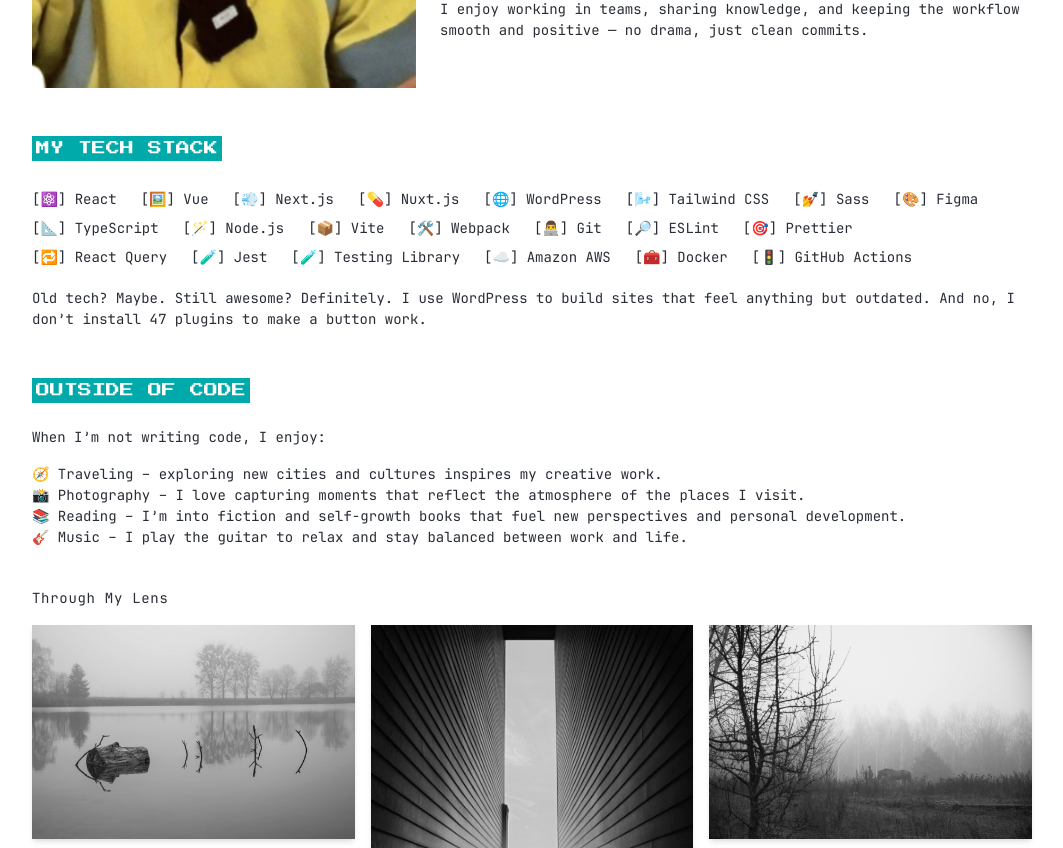
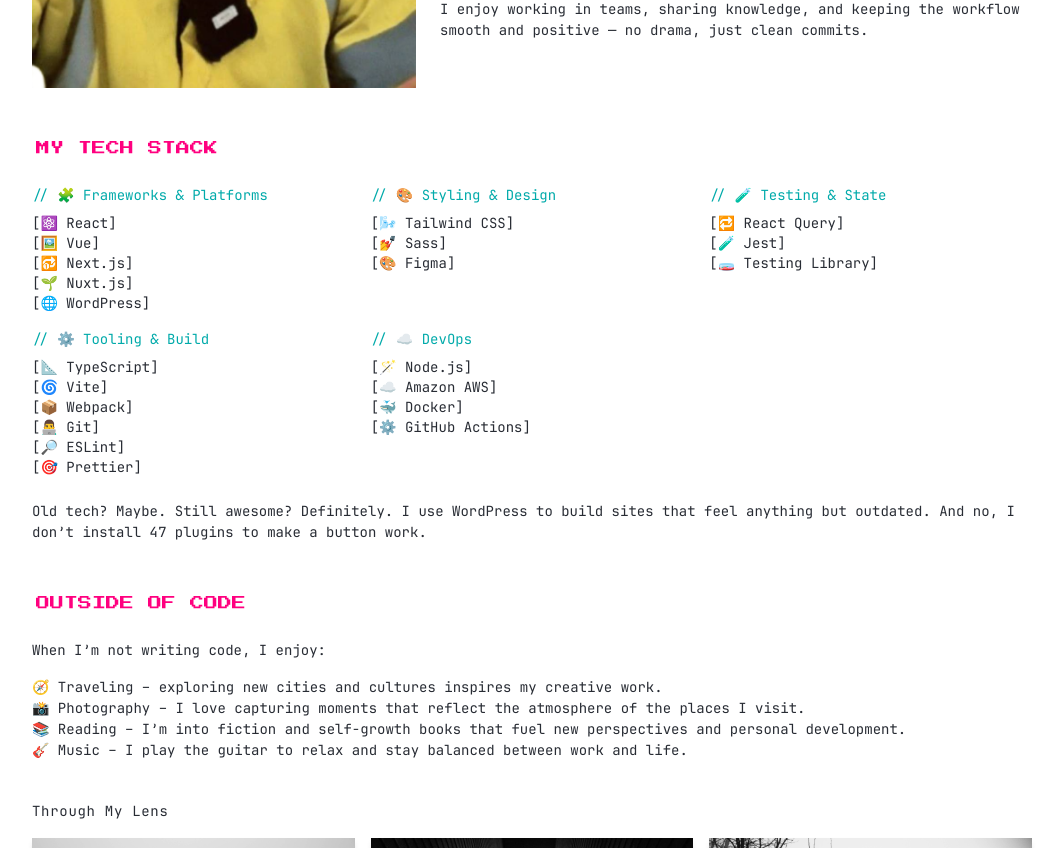
Before and after one commit to vzybailo/portfolio, a Vue app: page /about in a window 1280 px wide. Shown: the part 660-1508 px from the top of the page, without its empty margins (108-1171 px from the left). Built offline with nearby package versions, Linux system fonts and the light colour scheme.

Commit message:
fix stack design

```diff
--- a/src/assets/scss/variables.scss
+++ b/src/assets/scss/variables.scss
@@ -9,7 +9,7 @@ $blueBtn: #1e90ff;
 
 // warn and highlight
 $redWarn: #ff073a;
-$limeHighlight: #c4e538;
+$limeHighlight: #39D28A;
 
 // titles
 $pinkTitle: #ff007f;
--- a/src/components/common/Project.vue
+++ b/src/components/common/Project.vue
@@ -65,7 +65,7 @@ defineProps({
 }
 .project__stack-item {
   padding: 0 5px;
-  background-color: #c4e538;
+  background-color: $limeHighlight;
   margin-right: 10px;
 }
 .project__btn {
--- a/src/components/layout/Stack.vue
+++ b/src/components/layout/Stack.vue
@@ -1,55 +1,74 @@
 <template>
-  <section class="stack-tags">
-    <ul class="flex flex-wrap mb-4">
-      <li v-for="(tag, index) in tags" :key="index" class="tag transition duration-300 py-1 mr-6">
-        {{ tag }}
-      </li>
-    </ul>
-    <div>{{ $t('about.stackWP') }}</div>
-  </section>
+  <div class="stack-tags grid grid-cols-1 md:grid-cols-3 gap-4">
+    <div
+      v-for="(group, index) in techStack"
+      :key="index"
+      class="text-sm"
+    >
+      <span class="text-green-400">// {{ group.category }}</span>
+      <ul class="list-none mt-2">
+        <li v-for="(tech, techIndex) in group.items" :key="techIndex">
+          [{{ tech }}]
+        </li>
+      </ul>
+    </div>
+    <div class="md:col-span-3 mt-2">{{ $t('about.stackWP') }}</div>
+  </div>
 </template>
 
 <script setup>
-const tags = [
-  // UI Frameworks & Platforms
-  '[⚛️] React',
-  '[🖼️] Vue',
-  '[💨] Next.js',
-  '[💊] Nuxt.js',
-  '[🌐] WordPress',
-
-  // Styling & Design
-  '[🌬️] Tailwind CSS',
-  '[💅] Sass',
-  '[🎨] Figma',
-
-  // Languages & Environment
-  '[📐] TypeScript',
-  '[🪄] Node.js',
-
-  // Tooling & Build
-  '[📦] Vite',
-  '[🛠️] Webpack',
-  '[👨‍💻] Git',
-  '[🔎] ESLint',
-  '[🎯] Prettier',
-
-  // State & API Handling
-  '[🔁] React Query',
-
-  // Testing
-  '[🧪] Jest',
-  '[🧪] Testing Library',
-
-  // DevOps & Monitoring
-  '[☁️] Amazon AWS',
-  '[🧰] Docker',
-  '[🚦] GitHub Actions',
+const techStack = [
+  {
+    category: '🧩 Frameworks & Platforms',
+    items: [
+      '⚛️ React',
+      '🖼️ Vue',
+      '🔂 Next.js',
+      '🌱 Nuxt.js',
+      '🌐 WordPress'
+    ]
+  },
+  {
+    category: '🎨 Styling & Design',
+    items: [
+      '🌬️ Tailwind CSS',
+      '💅 Sass',
+      '🎨 Figma'
+    ]
+  },
+  {
+    category: '🧪 Testing & State',
+    items: [
+      '🔁 React Query',
+      '🧪 Jest',
+      '🧫 Testing Library'
+    ]
+  },
+  {
+    category: '⚙️ Tooling & Build',
+    items: [
+      '📐 TypeScript',
+      '🌀 Vite',
+      '📦 Webpack',
+      '👨‍💻 Git',
+      '🔎 ESLint',
+      '🎯 Prettier'
+    ]
+  },
+  {
+    category: '☁️ DevOps',
+    items: [
+      '🪄 Node.js',
+      '☁️ Amazon AWS',
+      '🐳 Docker',
+      '⚙️ GitHub Actions'
+    ]
+  }
 ]
 </script>
 
 <style lang="scss">
-.tag:hover {
-    color: $blueBtn;
-  }
+.text-green-400 {
+  color: $cianSubTitle;
+}
 </style>
--- a/src/components/pages/About.vue
+++ b/src/components/pages/About.vue
@@ -79,17 +79,16 @@ watch(() => locale.value, () => {
 const highlightedSecondTitle = computed(() => {
   return titleSecond.value.replace(
     new RegExp(`(${highlight.value})`, 'iu'),
-    `<span style="background-color: #C4E538; padding: 2px 4px;">$1</span>`
+    `<span style="background-color: #39D28A; padding: 2px 4px;">$1</span>`
   )
 })
 </script>
 
 <style lang="scss">
 .about__title {
-  background-color: $cianSubTitle;
   width: max-content;
   padding: 2px 4px;
-  color: $white;
+  color: $pinkTitle;
 }
 .break-inside-avoid {
   break-inside: avoid;
```
